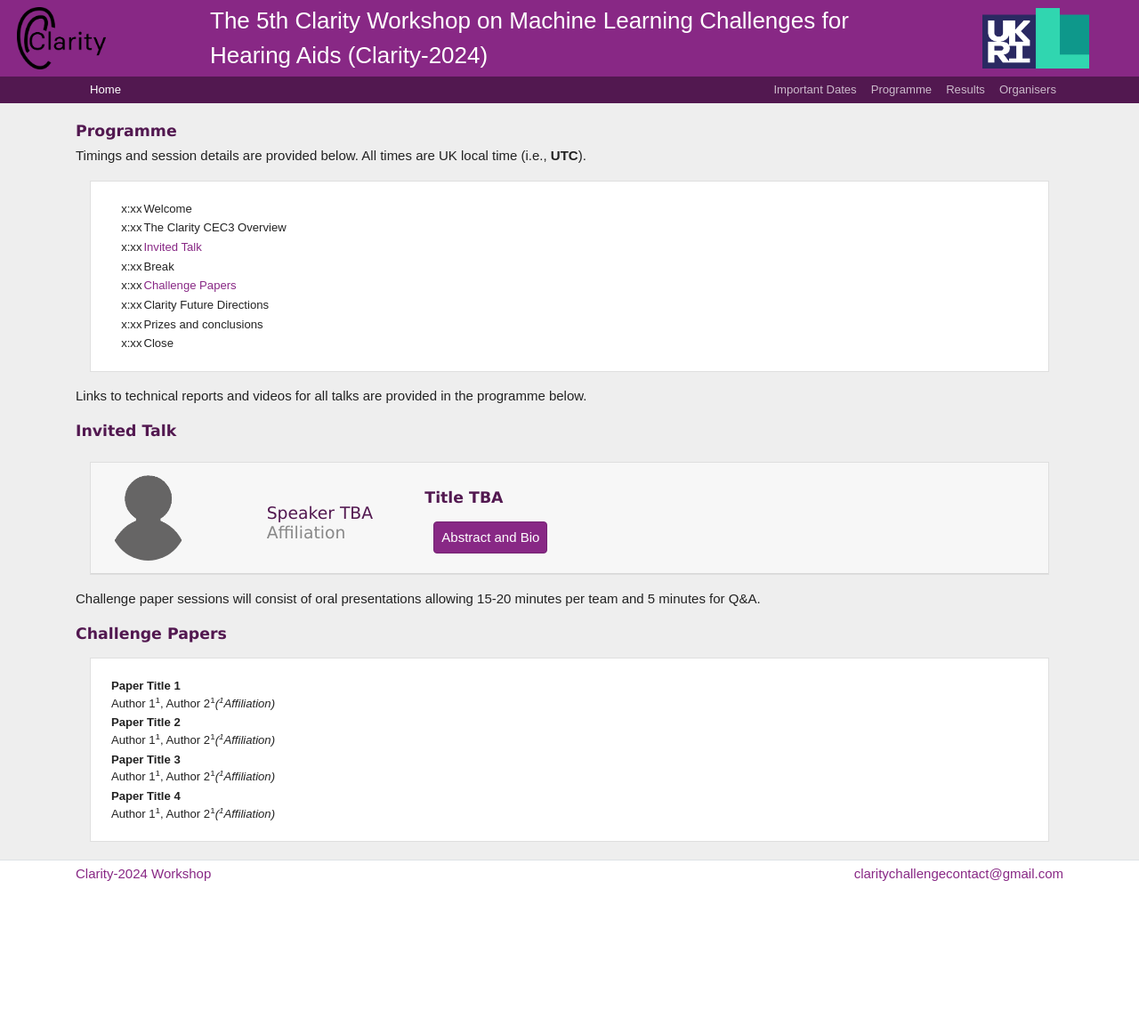
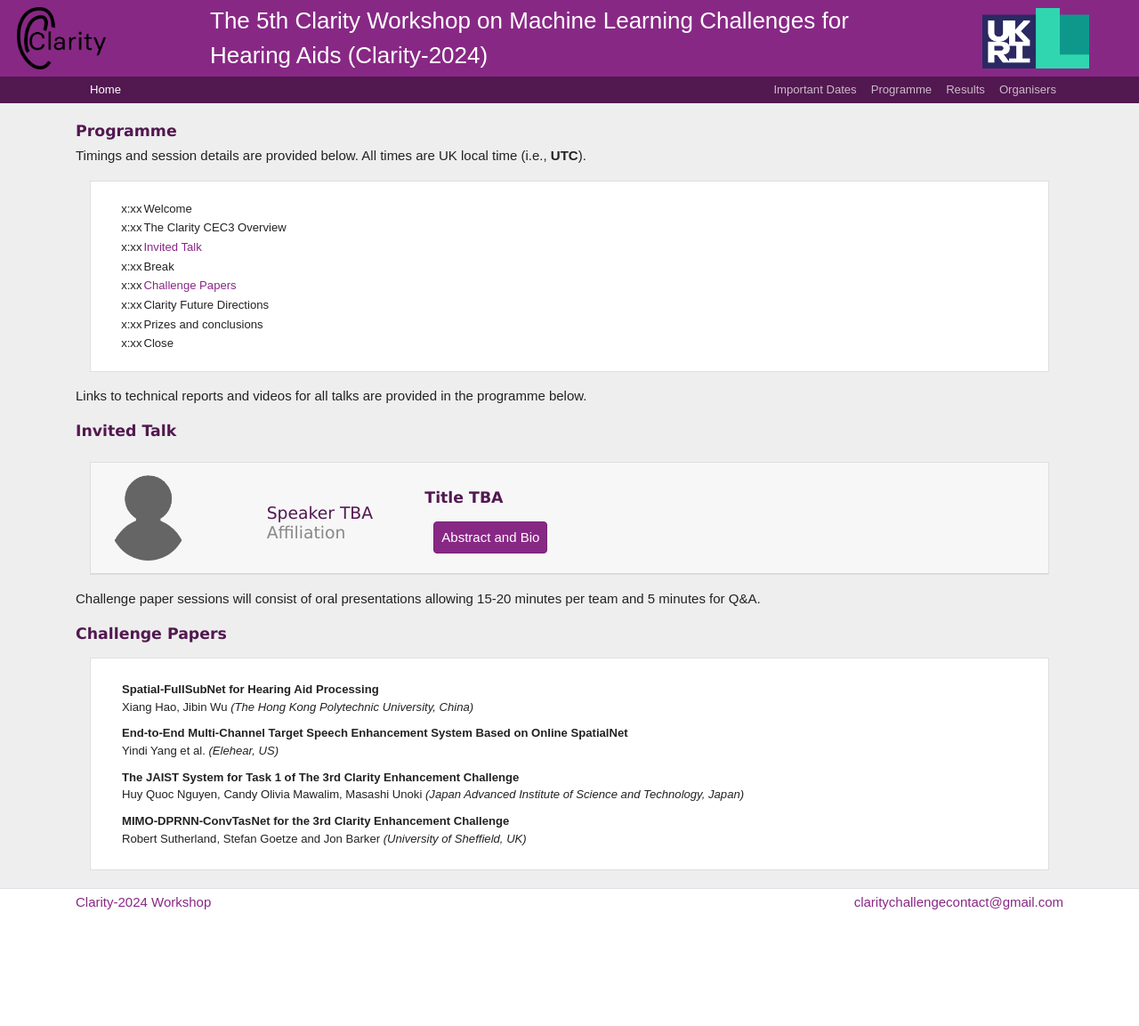
Before and after one commit to claritychallenge/clarity2024-workshop, a Jekyll site: the page built from programme.md, in a window 1280 px wide. Shown: the whole page at 89% size. Built offline with Jekyll 4.4.1, drawn with Linux system fonts in a browser that asks for light colours; before the commit the page ends 1121 px from its top, so only the background shows below that.

Commit message:
Added challenge papers

```diff
--- a/programme.md
+++ b/programme.md
@@ -97,22 +97,20 @@ Challenge paper sessions will consist of oral presentations allowing 15-20 minut
 <tbody>
 
 <!--<div style="margin-bottom: 1em;">Session chair: <i>TBC</i></div>-->
-
-<!--Sheffield E032-->
-<tr><td valign="top" style="margin-right: 5em;"></td>
-<td><b> Paper Title 1  </b><br /> <span class="author">Author 1<sup>1</sup>, Author 2<sup>1</sup></span><i>(<sup>1</sup>Affiliation)</i></td>
+<tr><td valign="top" style="margin-right: 5em; padding: 5px;"></td>
+<td style="padding: 5px;"><b> Spatial-FullSubNet for Hearing Aid Processing  </b><br /> <span class="author">Xiang Hao, Jibin Wu</span> <i>(The Hong Kong Polytechnic University, China)</i></td>
 </tr>
 
-<tr><td valign="top" style="margin-right: 5em;"></td>
-<td><b> Paper Title 2  </b><br /> <span class="author">Author 1<sup>1</sup>, Author 2<sup>1</sup></span><i>(<sup>1</sup>Affiliation)</i></td>
+<tr><td valign="top" style="margin-right: 5em; padding: 5px;"></td>
+<td style="padding: 5px;"><b> End-to-End Multi-Channel Target Speech Enhancement System Based on Online SpatialNet  </b><br /> <span class="author">Yindi Yang et al.</span> <i>(Elehear, US)</i></td>
 </tr>
 
-<tr><td valign="top" style="margin-right: 5em;"></td>
-<td><b> Paper Title 3  </b><br /> <span class="author">Author 1<sup>1</sup>, Author 2<sup>1</sup></span><i>(<sup>1</sup>Affiliation)</i></td>
+<tr><td valign="top" style="margin-right: 5em; padding: 5px;"></td>
+<td style="padding: 5px;"><b> The JAIST System for Task 1 of The 3rd Clarity Enhancement Challenge  </b><br /> <span class="author">Huy Quoc Nguyen, Candy Olivia Mawalim, Masashi Unoki</span> <i>(Japan Advanced Institute of Science and Technology, Japan)</i></td>
 </tr>
 
-<tr><td valign="top" style="margin-right: 5em;"></td>
-<td><b> Paper Title 4  </b><br /> <span class="author">Author 1<sup>1</sup>, Author 2<sup>1</sup></span><i>(<sup>1</sup>Affiliation)</i></td>
+<tr><td valign="top" style="margin-right: 5em; padding: 5px;"></td>
+<td style="padding: 5px;"><b> MIMO-DPRNN-ConvTasNet for the 3rd Clarity Enhancement Challenge  </b><br /> <span class="author">Robert Sutherland, Stefan Goetze and Jon Barker</span> <i>(University of Sheffield, UK)</i></td>
 </tr>
 
 </tbody>
```
